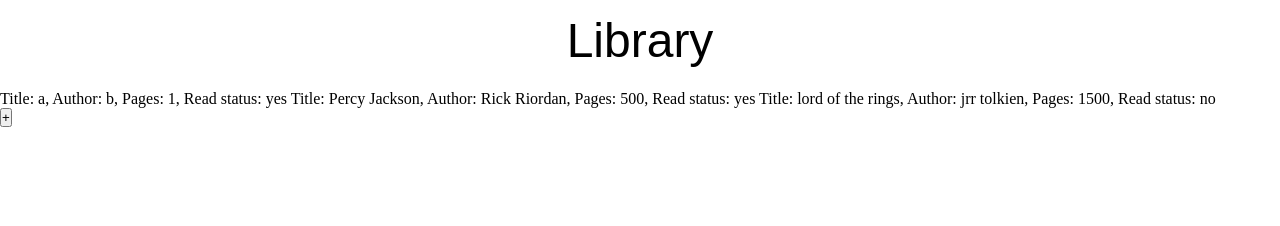
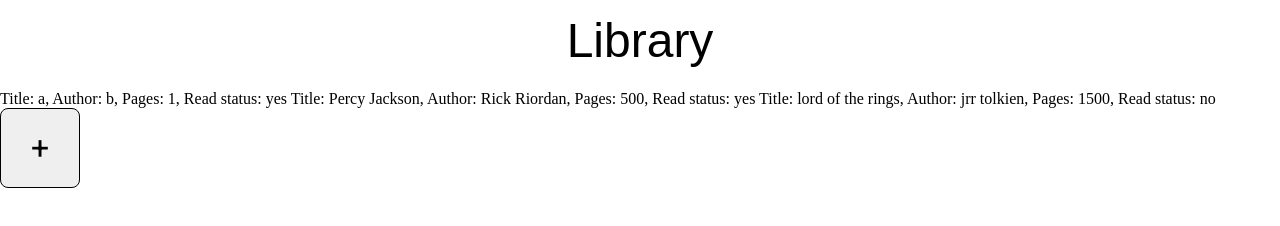
Before and after one commit to Toph765/library, a plain HTML site: page index.html in a window 1280 px wide. Drawn offline with Linux system fonts and the light colour scheme; a web font is replaced by a local one.

Commit message:
Change tag

```diff
--- a/css/style.css
+++ b/css/style.css
@@ -27,7 +27,7 @@ header {
 
 /* main */
 
-main > div:first-child > button {
+main > div:nth-child(2) > button {
     font-family: var(--mainFont);
     border-radius: 8px;
     border: 1px solid black;
```
